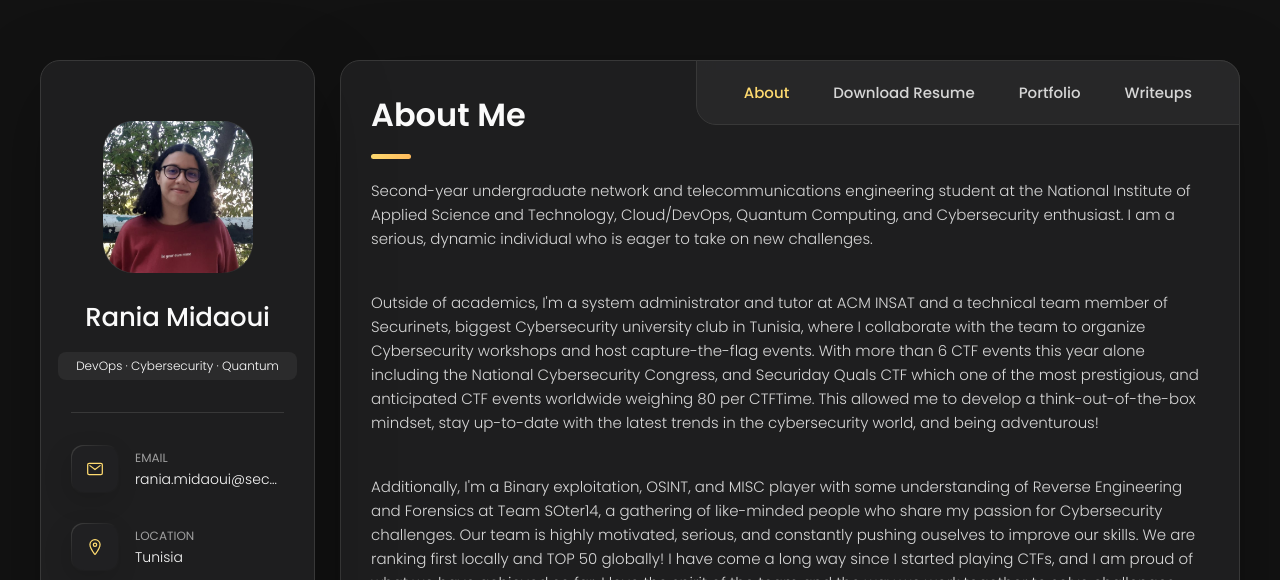
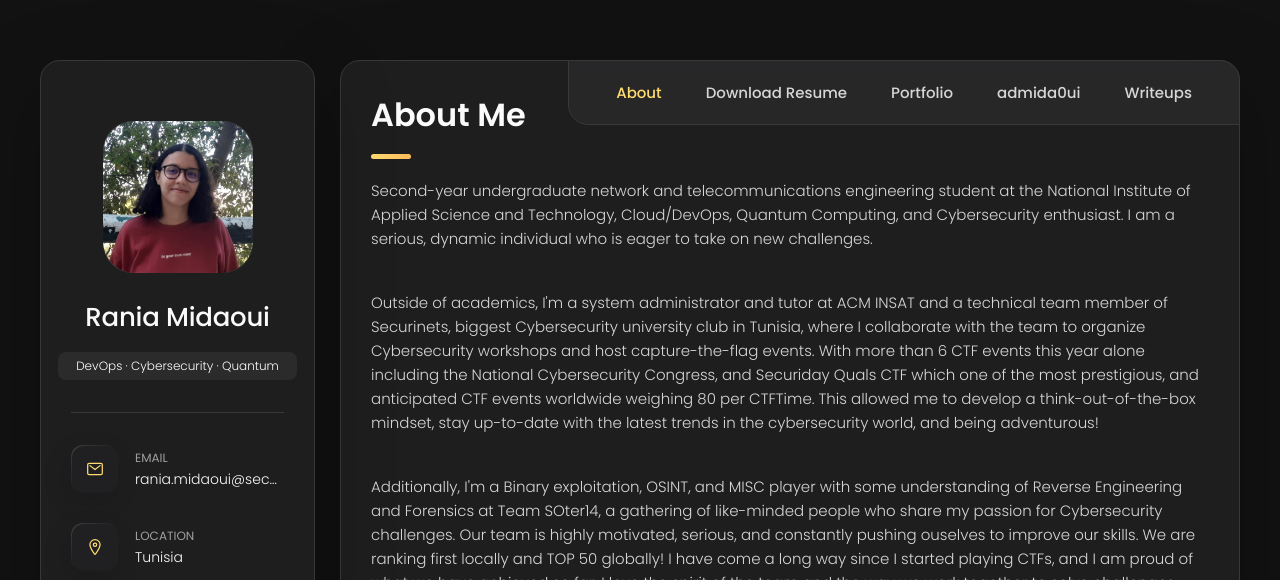
Before and after one commit to RaniaMidaoui/RaniaMidaoui.github.io, a plain HTML site: page index.html in a window 1280 px wide. Shown: the top 580 px of the page. Drawn offline with nearby package versions, Linux system fonts and the light colour scheme.

Commit message:
Update index.html

```diff
--- a/index.html
+++ b/index.html
@@ -153,6 +153,10 @@
 
           <li class="navbar-item">
             <button class="navbar-link" data-nav-link>Portfolio</button>
+          </li>
+
+          <li class="navbar-item">
+            <a target="_blank" href="https://admida0ui.tech" class="navbar-link" data-nav-link>admida0ui</a>
           </li>
 
           <li class="navbar-item">
```
